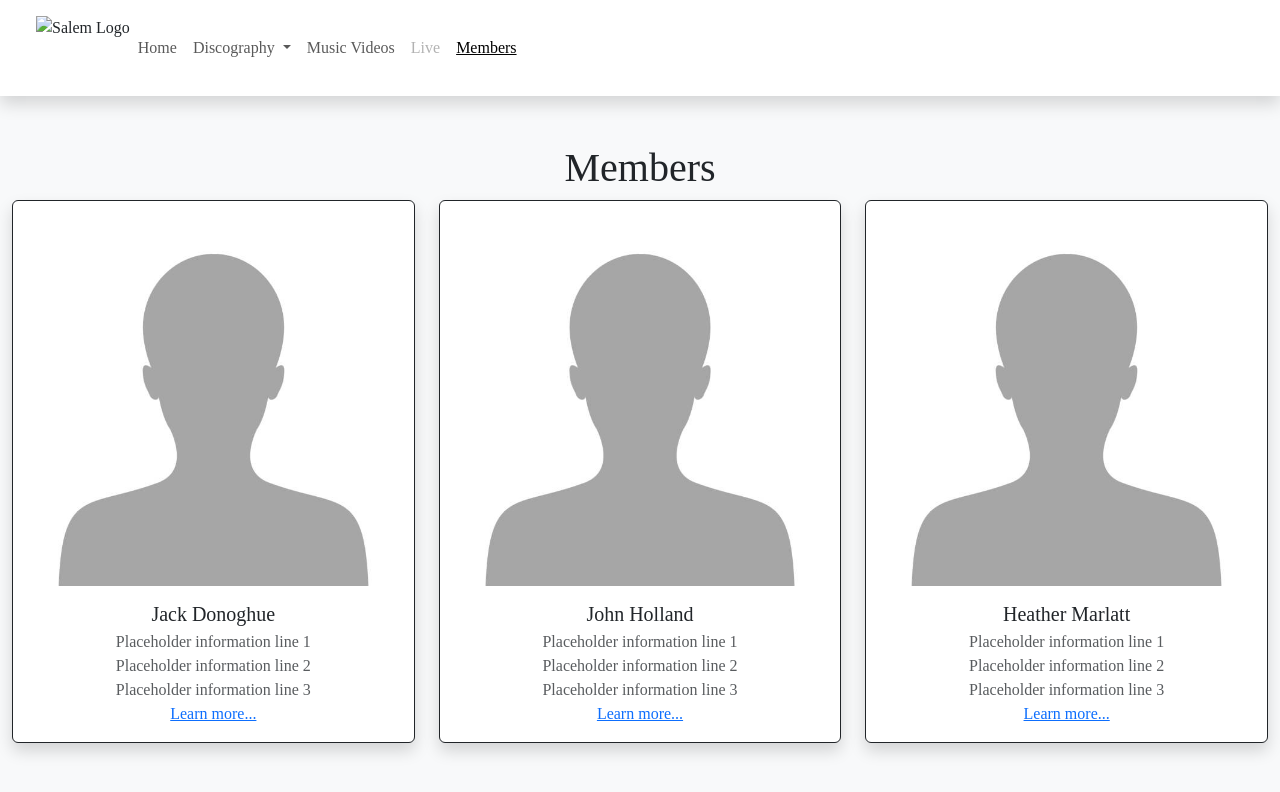
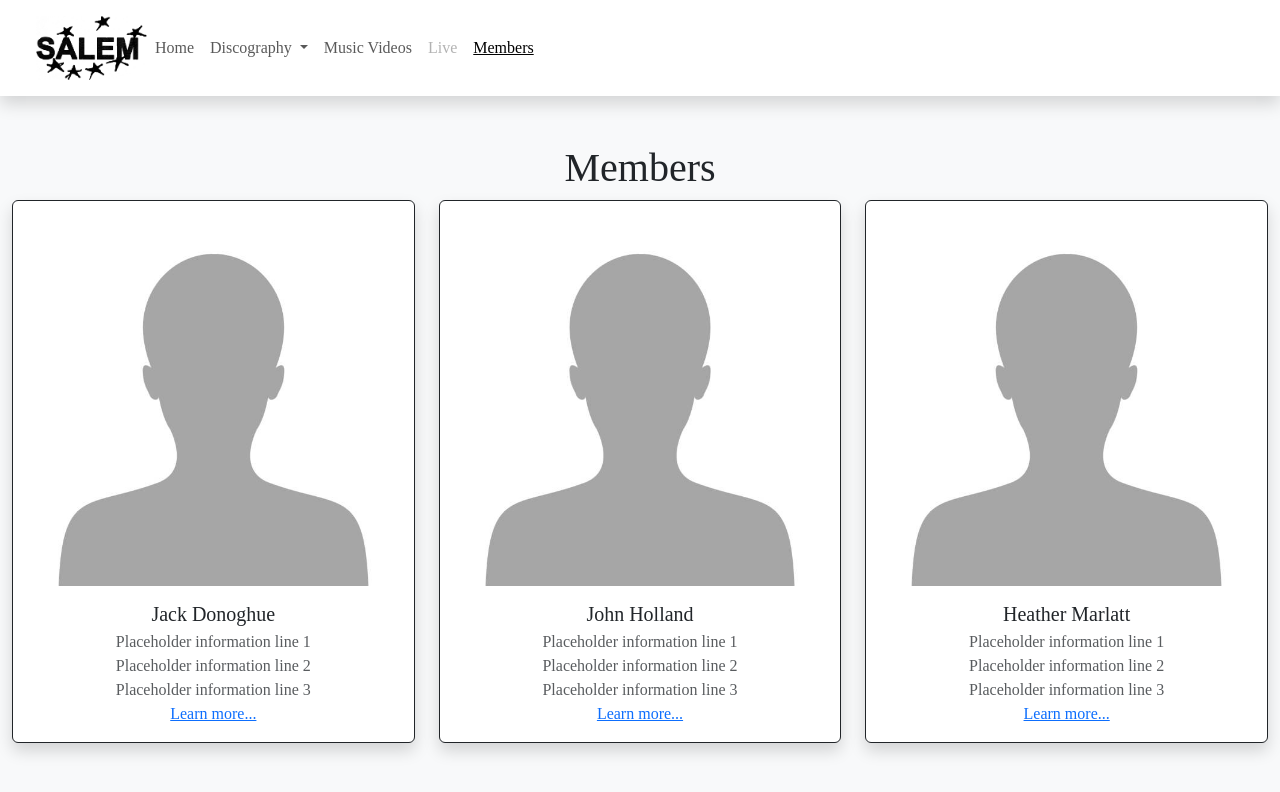
Before and after one commit to S8KR/CSCU9X5_S4LEM, a plain HTML site: page members/landing.html in a window 1280 px wide. Drawn offline with nearby package versions, Linux system fonts and the light colour scheme.

Commit message:
actual final build as i broke something

```diff
--- a/members/landing.html
+++ b/members/landing.html
@@ -11,7 +11,7 @@
 
 <nav class="navbar navbar-expand-lg navbar-light px-4 sticky-top bg-white shadow">
   <div class="container-fluid">
-    <img class="navbar brand" src="assets/salemlogo.png" alt="Salem Logo" style="height: 10vh; width: auto;">
+    <img class="navbar brand" src="../assets/salemlogo.png" alt="Salem Logo" style="height: 10vh; width: auto;">
     <button class="navbar-toggler" type="button" data-bs-toggle="collapse" data-bs-target="#navbarSupportedContent" aria-controls="navbarSupportedContent" aria-expanded="false" aria-label="Toggle navigation">
       <span class="navbar-toggler-icon"></span>
     </button>
```
Also changed, not shown: members/member.html (+1 -1 lines).
